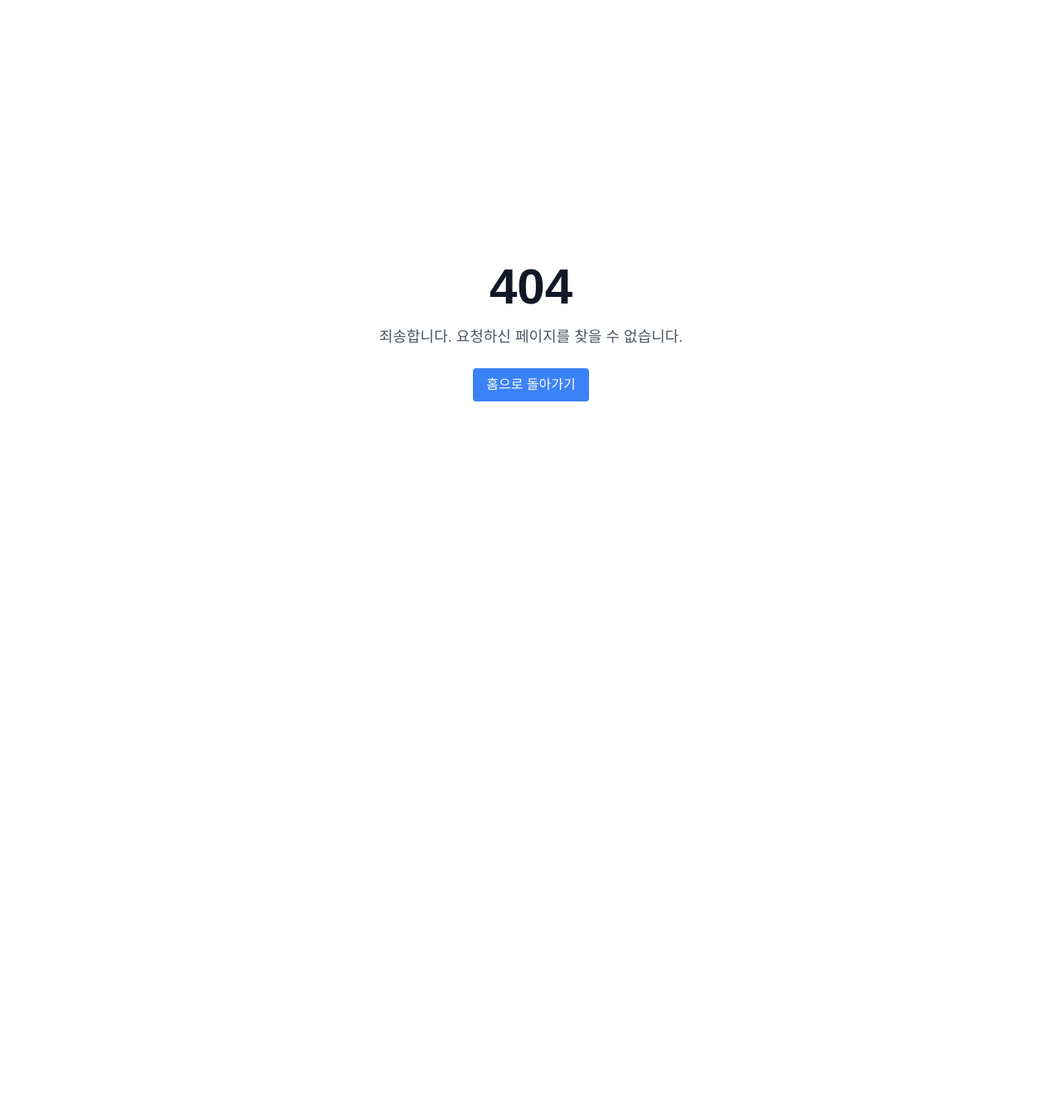
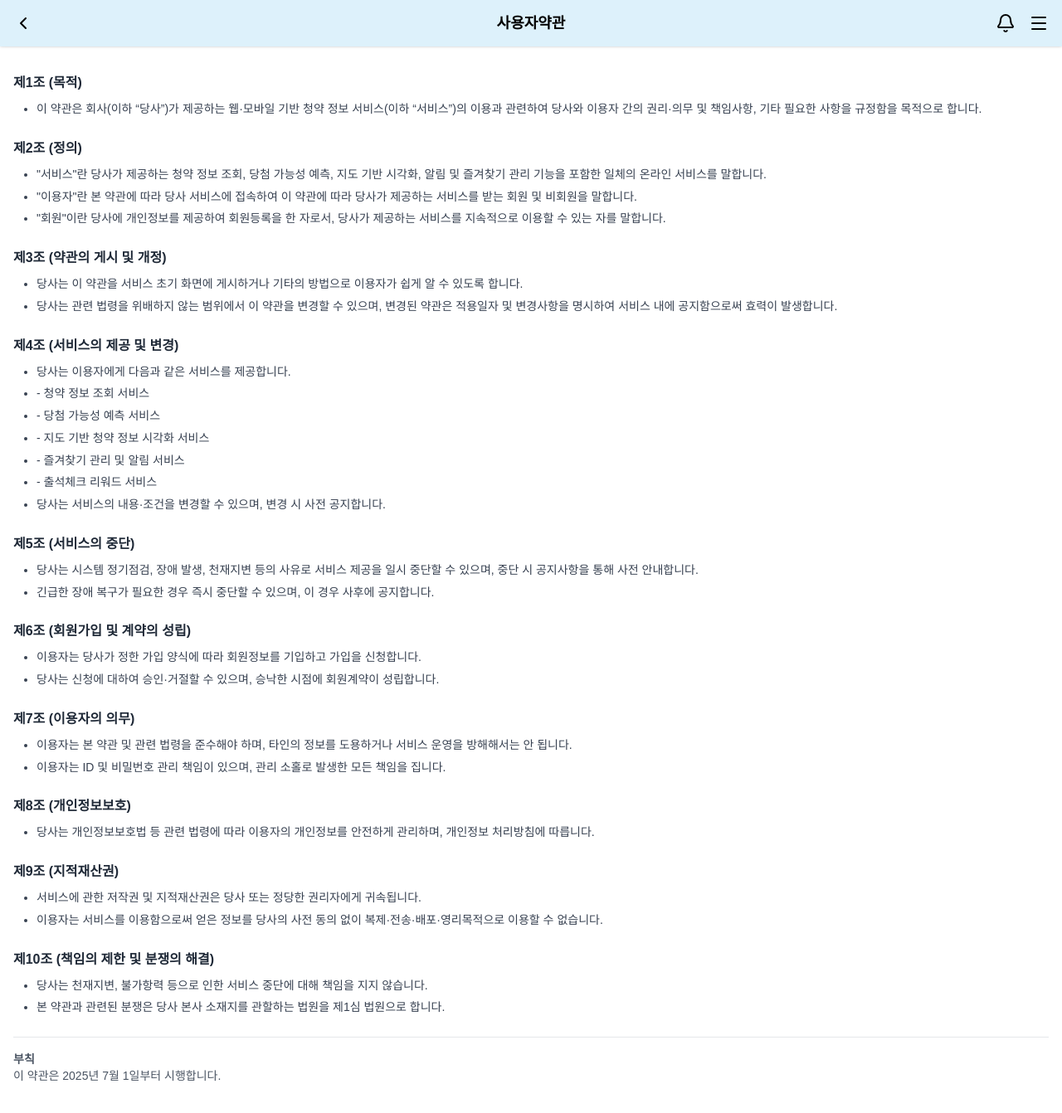
Before and after one commit to seonghoon1201/KB_FE, a Vue app: page /userterms in a window 1280 px wide. Before the commit this address had no page. Shown: the top 1342 px of the page at 83% size. Before the commit the page ends 800 px from the top, so only its background shows below. Built offline with nearby package versions, Linux system fonts and the light colour scheme; a web font is replaced by a local one.

Commit message:
# 사용자 약관 추가

```diff
--- a/src/components/modal/ModalBase.vue
+++ b/src/components/modal/ModalBase.vue
@@ -89,7 +89,7 @@
                     </div>
                     <div
                         class="w-full h-8 mb-4 flex justify-between border-b-2"
-                        @click="movePage('/mypage/terms')"
+                        @click="movePage('/userterms')"
                     >
                         <p class="text-sm">사용자약관</p>
                         <ChevronRight />
--- /dev/null
+++ b/src/pages/mypage/UserTerms.vue
@@ -0,0 +1,111 @@
+<template>
+    <div class="min-h-screen bg-white px-4 pt-16 pb-16">
+        <!-- 상단 헤더 -->
+        <BackHeader title="사용자약관" />
+
+        <!-- 약관 본문 -->
+        <div class="mt-6 space-y-6">
+            <div v-for="section in terms" :key="section.title">
+                <!-- 조 제목 -->
+                <h2 class="text-base font-bold text-gray-800 mb-2">{{ section.title }}</h2>
+                <ul class="space-y-1 text-sm text-gray-700 leading-relaxed pl-2">
+                    <li
+                        v-for="(line, idx) in section.content"
+                        :key="idx"
+                        class="list-disc ml-5"
+                        v-if="line !== ''"
+                    >
+                        {{ line }}
+                    </li>
+                </ul>
+            </div>
+
+            <!-- 부칙 -->
+            <div class="pt-4 border-t text-sm text-gray-600">
+                <p class="font-semibold">부칙</p>
+                <p>이 약관은 2025년 7월 1일부터 시행합니다.</p>
+            </div>
+        </div>
+    </div>
+</template>
+
+<script setup>
+import BackHeader from '@/components/common/BackHeader.vue'
+
+const terms = [
+    {
+        title: '제1조 (목적)',
+        content: [
+            '이 약관은 회사(이하 “당사”)가 제공하는 웹·모바일 기반 청약 정보 서비스(이하 “서비스”)의 이용과 관련하여 당사와 이용자 간의 권리·의무 및 책임사항, 기타 필요한 사항을 규정함을 목적으로 합니다.',
+        ],
+    },
+    {
+        title: '제2조 (정의)',
+        content: [
+            '"서비스"란 당사가 제공하는 청약 정보 조회, 당첨 가능성 예측, 지도 기반 시각화, 알림 및 즐겨찾기 관리 기능을 포함한 일체의 온라인 서비스를 말합니다.',
+            '"이용자"란 본 약관에 따라 당사 서비스에 접속하여 이 약관에 따라 당사가 제공하는 서비스를 받는 회원 및 비회원을 말합니다.',
+            '"회원"이란 당사에 개인정보를 제공하여 회원등록을 한 자로서, 당사가 제공하는 서비스를 지속적으로 이용할 수 있는 자를 말합니다.',
+        ],
+    },
+    {
+        title: '제3조 (약관의 게시 및 개정)',
+        content: [
+            '당사는 이 약관을 서비스 초기 화면에 게시하거나 기타의 방법으로 이용자가 쉽게 알 수 있도록 합니다.',
+            '당사는 관련 법령을 위배하지 않는 범위에서 이 약관을 변경할 수 있으며, 변경된 약관은 적용일자 및 변경사항을 명시하여 서비스 내에 공지함으로써 효력이 발생합니다.',
+        ],
+    },
+    {
+        title: '제4조 (서비스의 제공 및 변경)',
+        content: [
+            '당사는 이용자에게 다음과 같은 서비스를 제공합니다.',
+            '- 청약 정보 조회 서비스',
+            '- 당첨 가능성 예측 서비스',
+            '- 지도 기반 청약 정보 시각화 서비스',
+            '- 즐겨찾기 관리 및 알림 서비스',
+            '- 출석체크 리워드 서비스',
+            '당사는 서비스의 내용·조건을 변경할 수 있으며, 변경 시 사전 공지합니다.',
+        ],
+    },
+    {
+        title: '제5조 (서비스의 중단)',
+        content: [
+            '당사는 시스템 정기점검, 장애 발생, 천재지변 등의 사유로 서비스 제공을 일시 중단할 수 있으며, 중단 시 공지사항을 통해 사전 안내합니다.',
+            '긴급한 장애 복구가 필요한 경우 즉시 중단할 수 있으며, 이 경우 사후에 공지합니다.',
+        ],
+    },
+    {
+        title: '제6조 (회원가입 및 계약의 성립)',
+        content: [
+            '이용자는 당사가 정한 가입 양식에 따라 회원정보를 기입하고 가입을 신청합니다.',
+            '당사는 신청에 대하여 승인·거절할 수 있으며, 승낙한 시점에 회원계약이 성립합니다.',
+        ],
+    },
+    {
+        title: '제7조 (이용자의 의무)',
+        content: [
+            '이용자는 본 약관 및 관련 법령을 준수해야 하며, 타인의 정보를 도용하거나 서비스 운영을 방해해서는 안 됩니다.',
+            '이용자는 ID 및 비밀번호 관리 책임이 있으며, 관리 소홀로 발생한 모든 책임을 집니다.',
+        ],
+    },
+    {
+        title: '제8조 (개인정보보호)',
+        content: [
+            '당사는 개인정보보호법 등 관련 법령에 따라 이용자의 개인정보를 안전하게 관리하며, 개인정보 처리방침에 따릅니다.',
+        ],
+    },
+    {
+        title: '제9조 (지적재산권)',
+        content: [
+            '서비스에 관한 저작권 및 지적재산권은 당사 또는 정당한 권리자에게 귀속됩니다.',
+            '이용자는 서비스를 이용함으로써 얻은 정보를 당사의 사전 동의 없이 복제·전송·배포·영리목적으로 이용할 수 없습니다.',
+        ],
+    },
+    {
+        title: '제10조 (책임의 제한 및 분쟁의 해결)',
+        content: [
+            '당사는 천재지변, 불가항력 등으로 인한 서비스 중단에 대해 책임을 지지 않습니다.',
+            '본 약관과 관련된 분쟁은 당사 본사 소재지를 관할하는 법원을 제1심 법원으로 합니다.',
+        ],
+    },
+]
+</script>
--- a/src/router/index.js
+++ b/src/router/index.js
@@ -14,6 +14,7 @@ import EditProfile from '@/pages/mypage/EditProfile.vue'
 import Notice from '@/pages/mypage/Notice.vue'
 import NoticeDetail from '@/pages/mypage/NoticeDetail.vue'
 import Terms from '@/pages/mypage/Terms.vue'
+import UserTerms from '@/pages/mypage/UserTerms.vue'
 import Privacy from '@/pages/mypage/PrivacyPage.vue'
 import Withdraw from '@/pages/mypage/Withdraw.vue'
 import Calendar from '@/pages/calendar/Calendar.vue'
@@ -52,6 +53,7 @@ const routes = [
     { path: '/mypage/terms', name: 'Terms', component: Terms }, // 약관 페이지
     { path: '/mypage/withdraw', name: 'Withdraw', component: Withdraw }, // 회원탈퇴 페이지
     { path: '/terms', name: 'Terms', component: Terms }, // 약관 페이지
+    { path: '/userterms', name: 'UserTerms', component: UserTerms }, // 사용자 약관 페이지
     { path: '/privacy', name: 'Privacy', component: Privacy }, // 개인정보 처리방침 페이지
 
     { path: '/login', name: 'Login', component: Login }, // 로그인 페이지
```
